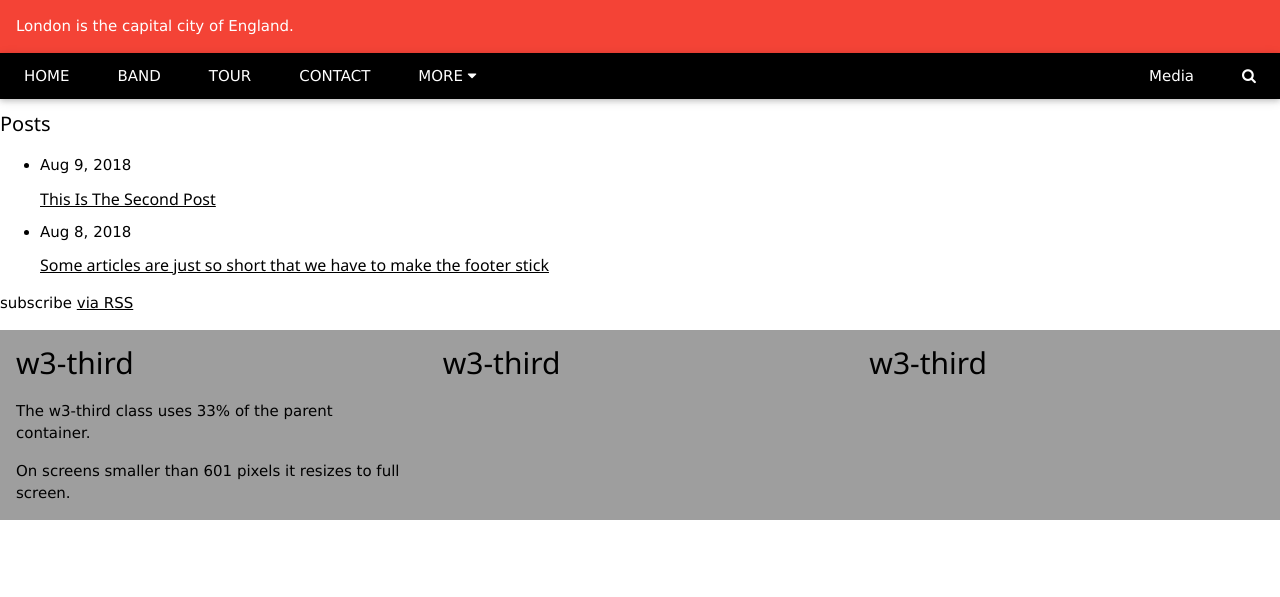
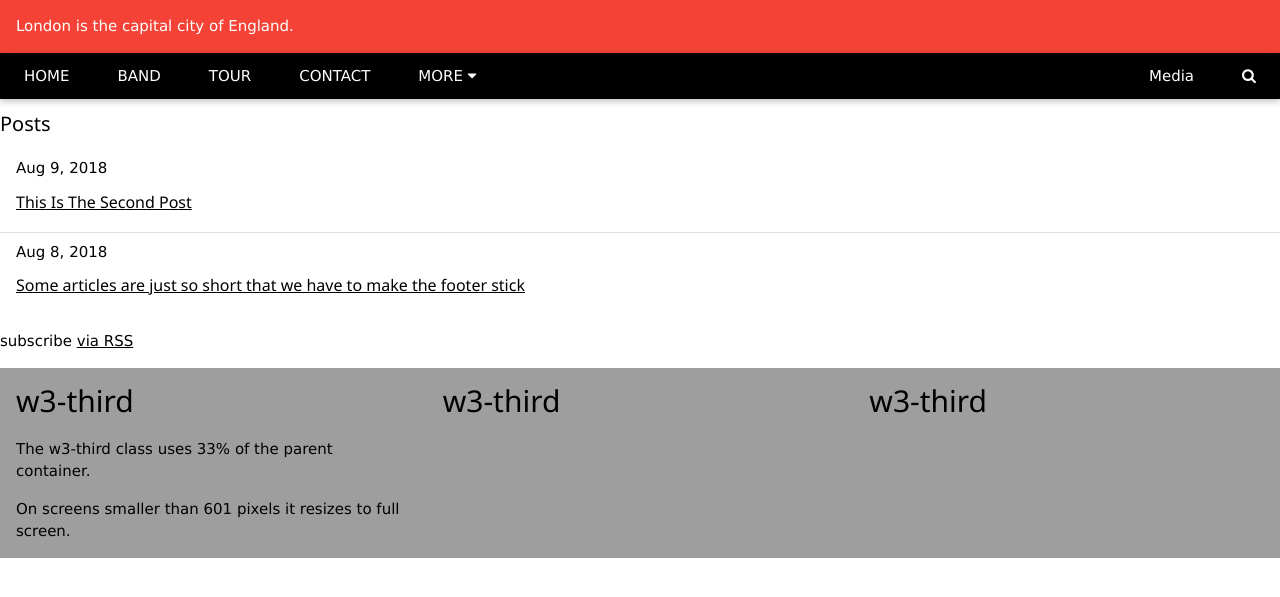
Before and after one commit to mrubyz/test, a Jekyll site: the page built from index.md, in a window 1280 px wide. Shown: the top 597 px of the page. Built offline with Jekyll 4.4.1, drawn with Linux system fonts in a browser that asks for light colours.

Commit message:
Update home.html

```diff
--- a/_layouts/home.html
+++ b/_layouts/home.html
@@ -6,7 +6,7 @@ layout: default
 
 {%- if site.posts.size > 0 -%}
     <h4 class="post-list-heading">{{ page.list_title | default: "Posts" }}</h4>
-    <ul class="post-list">
+    <ul class="w3-ul">
       {%- for post in site.posts -%}
       <li>
 
```
